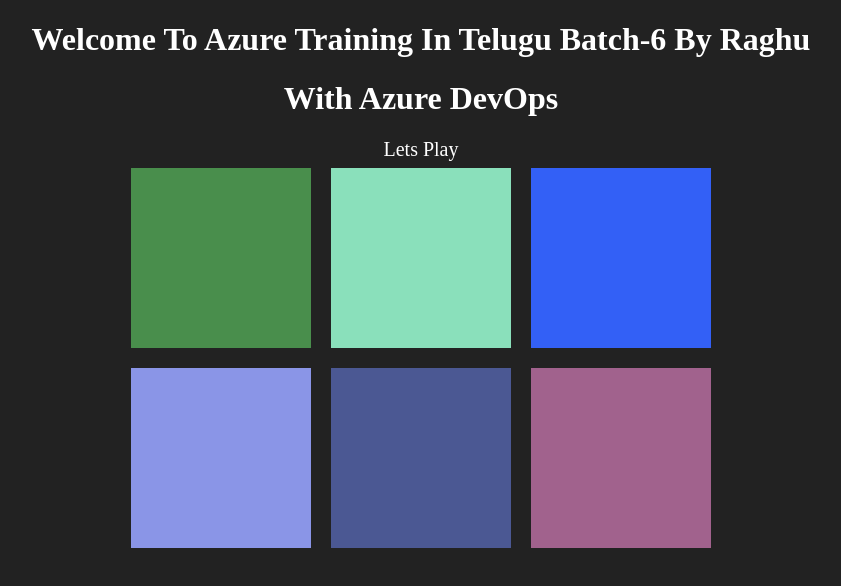
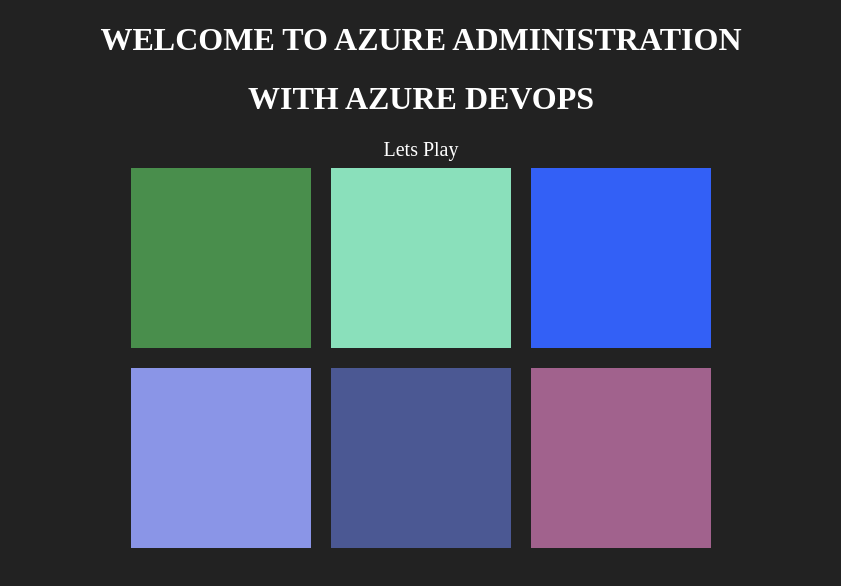
Before and after one commit to raghu04az/scorekepeer, a plain HTML site: page index.html in a window 1280 px wide. Shown: the whole page, without its empty margins (219-1060 px from the left). Drawn offline with Linux system fonts and the light colour scheme.

Commit message:
index.html is fixed to staged

```diff
--- a/index.html
+++ b/index.html
@@ -8,8 +8,8 @@
 	<title>Color Game</title>
 </head>
 <body>
-	<h1><center>Welcome To Azure Training In Telugu Batch-6 By Raghu</center></h1>
-	<h1><center>With Azure DevOps</center></h1>
+	<h1><center>WELCOME TO AZURE ADMINISTRATION</center></h1>
+	<h1><center>WITH AZURE DEVOPS</center></h1>
 	<div id="smallcont">
 		<div></div>
 		<div id="try1">Lets Play</div>
```
